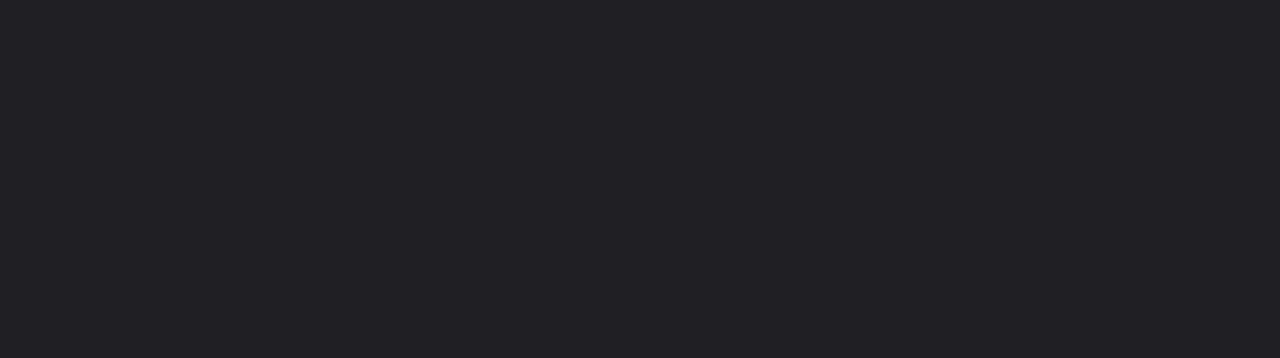
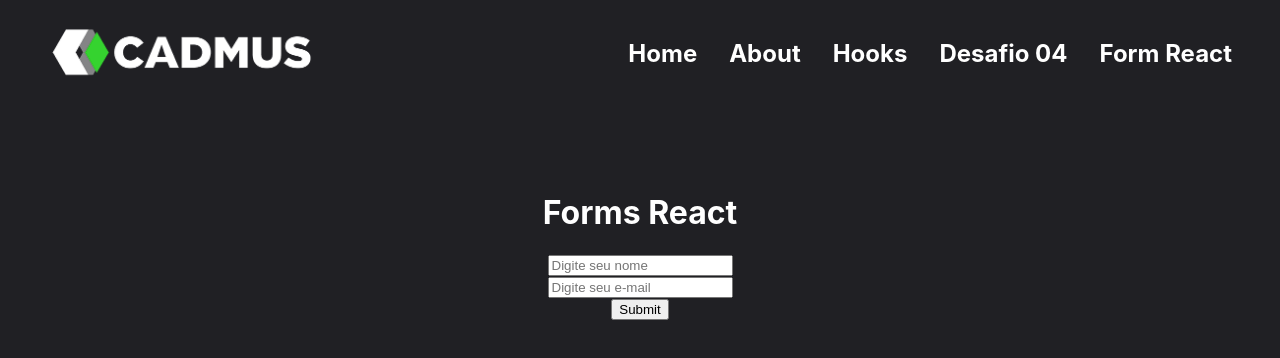
Before and after one commit to jefersonwillian/curso-react-cadmus, a React (Create React App) app: page /formReact in a window 1280 px wide. Before the commit this address had no page. Shown: the top 358 px of the page. Built offline with nearby package versions, Linux system fonts and the light colour scheme.

Commit message:
forms react

```diff
--- a/package.json
+++ b/package.json
@@ -8,12 +8,14 @@
     "@testing-library/jest-dom": "^5.16.1",
     "@testing-library/react": "^12.1.2",
     "@testing-library/user-event": "^13.5.0",
+    "formik": "^2.2.9",
     "react": "^17.0.2",
     "react-dom": "^17.0.2",
     "react-router-dom": "6",
     "react-scripts": "5.0.0",
     "styled-components": "^5.3.3",
-    "web-vitals": "^2.1.2"
+    "web-vitals": "^2.1.2",
+    "yup": "^0.32.11"
   },
   "scripts": {
     "start": "react-scripts start",
--- a/src/App.js
+++ b/src/App.js
@@ -7,6 +7,7 @@
 import {LoadingProvider} from "./pages/hooks/custom-hook";
 import Desafio04 from './pages/desafio-04/index';
 import { ColorProvider } from './pages/contexts/colorContext';
+import FormReact from './pages/forms/index'
 
 function App() {
   return (
@@ -20,6 +21,7 @@
             <Route path="react-hooks" element={<ReactHooks />} />
             <Route path="hooks-terceiros" element={<HooksTerceiros />} />
             <Route path="desafio04" element={<Desafio04 />} />
+            <Route path="formReact" element={<FormReact />} />
           </Routes>
         </LoadingProvider>
       </ColorProvider>
--- a/src/components/menu/index.js
+++ b/src/components/menu/index.js
@@ -62,6 +62,7 @@
           </MenuItem>
         </MenuMuia>
         <Link to="/desafio04">Desafio 04</Link>
+        <Link to="/formReact">Form React</Link>
       </div>
     </div>
   );
--- /dev/null
+++ b/src/pages/forms/index.js
@@ -0,0 +1,58 @@
+import Menu from "../../components/menu/index";
+import React from "react";
+import { Formik, Form, Field } from "formik";
+import * as Yup from "yup";
+
+const ValidationSchema = Yup.object().shape({
+  name: Yup.string()
+    .min(2, "precisa conter no mínimo 2 caracteres.")
+    .max(20, "precisa conter no maximo 20 caracteres.")
+    .required("Campo obrigatório"),
+  email: Yup.string().email("E-mail inválido").required("Campo obrigatório"),
+});
+
+function FormReact() {
+  return (
+    <>
+      <Menu />
+      <div className="customer-component__name">
+        <h1>Forms React</h1>
+      </div>
+      <div className="container">
+        <Formik
+          initialValues={{
+            name: "",
+            email: "",
+          }}
+          validationSchema={ValidationSchema}
+          onSubmit={(values) => {
+            console.log(values);
+          }}
+        >
+          {({ errors, touched }) => (
+            <Form>
+              <div>
+                <Field name="name" placeholder="Digite seu nome" />
+                {errors.name && touched.name ? <div>{errors.name}</div> : null}
+              </div>
+
+              <div>
+                <Field
+                  name="email"
+                  type="email"
+                  placeholder="Digite seu e-mail"
+                />
+                {errors.email && touched.email ? (
+                  <div>{errors.email}</div>
+                ) : null}
+              </div>
+              <button type="submit">Submit</button>
+            </Form>
+          )}
+        </Formik>
+      </div>
+    </>
+  );
+}
+
+export default FormReact;
```
Also changed, not shown: 1 other file (tests, documents, lock files or other folders).
